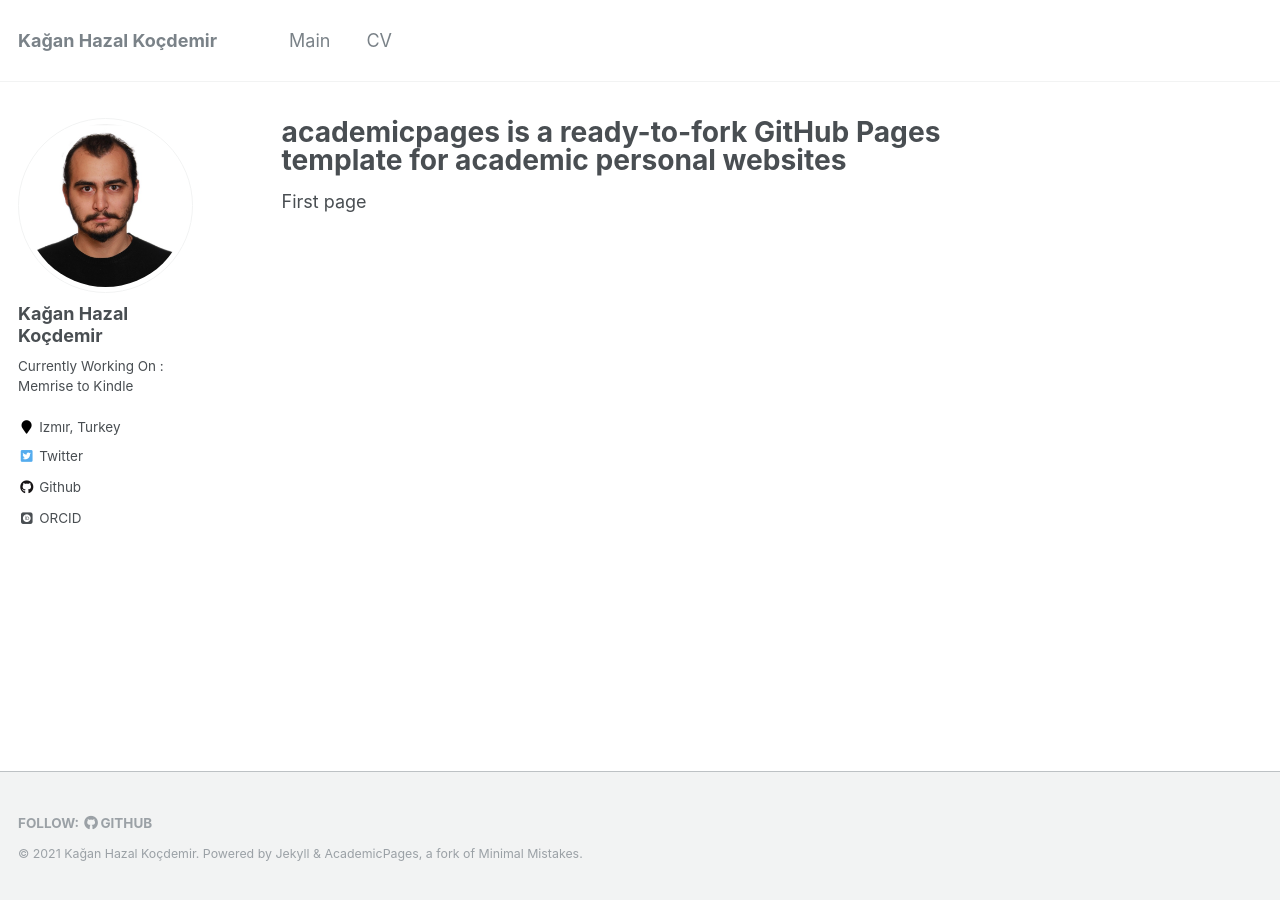
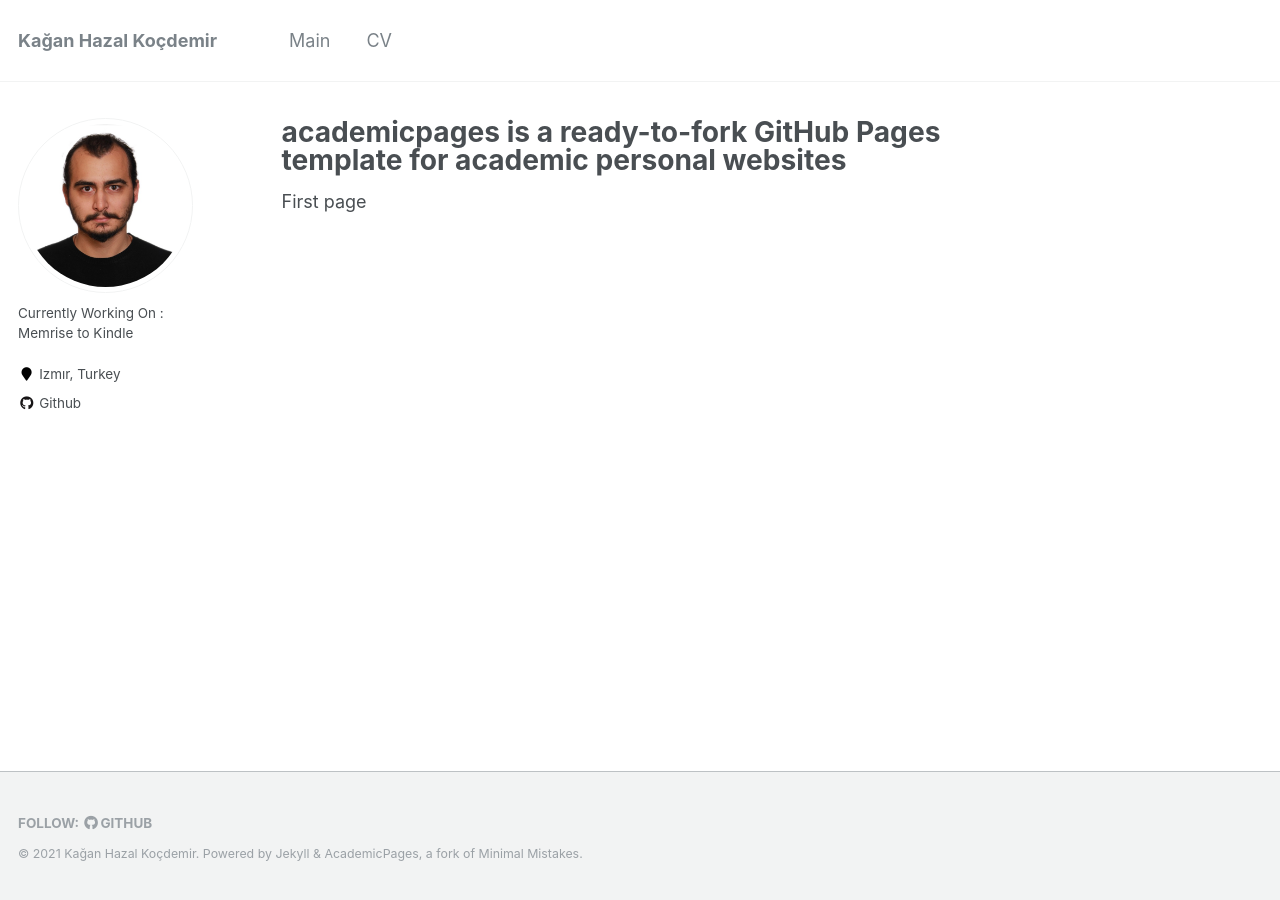
Before and after one commit to angelsdemos/kagankocdemir, a Jekyll site: the page built from _pages/about.md, in a window 1280 px wide. Built offline with Jekyll 4.4.1, drawn with Linux system fonts in a browser that asks for light colours; some web fonts are replaced; part of the change alters nothing that is shown.

Commit message:
Update _config.yml

```diff
--- a/_config.yml
+++ b/_config.yml
@@ -80,7 +80,7 @@ analytics:
 
 # Site Author
 author:
-  name             : "Kağan Hazal Koçdemir"
+  name             : ""
   avatar           : "kagan.jpg"
   bio              : "Currently Working On : Memrise to Kindle"
   location         : "Izmır, Turkey"
@@ -103,13 +103,13 @@ author:
   impactstory      : #"https://profiles.impactstory.org/u/xxxx-xxxx-xxxx-xxxx"
   lastfm           :
   linkedin         :
-  orcid            : ""
+  orcid            :
   pinterest        :
   soundcloud       :
   stackoverflow    : # http://stackoverflow.com/users/123456/username
   steam            :
   tumblr           :
-  twitter          : "replacethistwitterhandle"
+  twitter          :
   vine             :
   weibo            :
   xing             :
```
